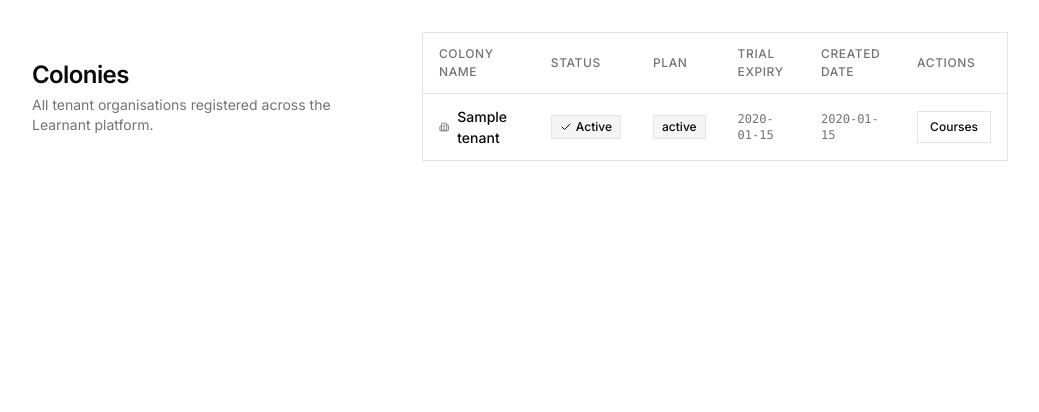
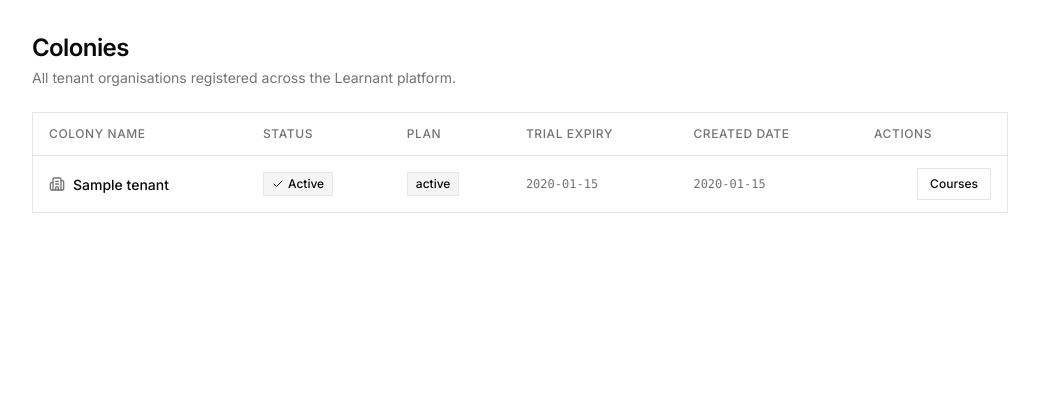
Before and after one commit to scientiac/learnant, a Django app: template core/templates/core/tenant_list.html in a window 1280 px wide. Shown: the part 57-469 px from the top of the page, without its empty margins (120-1159 px from the left). Run offline with Django 5.2, Linux system fonts and the light colour scheme; the template is opened without the code that fills it: most values are stand-ins (such as "Sample title", 1, 10 or a date in 2020); some libraries are stand-ins or nearby versions.

Commit message:
Fix tenant directory table layout

```diff
--- a/core/templates/core/tenant_list.html
+++ b/core/templates/core/tenant_list.html
@@ -14,10 +14,12 @@
     {% if can_create_tenants %}<a class="btn btn-primary" href="{% url 'platform-tenant-create' %}">Create tenant</a>{% endif %}
     {% if can_reactivate_tenants %}<a class="btn btn-outline" href="{% url 'platform-account-create' %}">Provision platform account</a>{% endif %}
   </div>
+</div>
 
 {% if tenants %}
   <div class="card overflow-hidden">
-    <table class="table">
+    <div class="overflow-x-auto">
+    <table class="table min-w-[900px]">
       <thead>
         <tr>
           <th>Colony Name</th>
@@ -60,7 +62,7 @@
               {{ tenant.created_at|date:"Y-m-d" }}
             </td>
             <td class="text-right">
-              <div class="flex justify-end gap-2">
+              <div class="flex flex-wrap justify-end gap-1.5">
                 <a class="btn btn-outline btn-sm" href="{% url 'tenant-course-list' tenant.id %}">Courses</a>
                 {% if can_manage_tenant_content and tenant.id in mutable_tenant_ids %}
                   <a class="btn btn-outline btn-sm" href="{% url 'platform-tenant-users' tenant.id %}">Members</a>
@@ -68,7 +70,7 @@
                   <a class="btn btn-outline btn-sm" href="{% url 'tenant-bulk-student-add' tenant.id %}">Enroll</a>
                 {% endif %}
                 {% if can_reactivate_tenants %}
-                  <a class="btn btn-outline btn-sm" href="{% url 'tenant-subscription-settings' tenant.id %}">Subscription</a>
+                  <a class="btn btn-outline btn-sm" href="{% url 'tenant-subscription-settings' tenant.id %}">Plan</a>
                 {% endif %}
                 {% if tenant.status == 'expired' %}
                   {% if can_reactivate_tenants %}
@@ -87,6 +89,7 @@
         {% endfor %}
       </tbody>
     </table>
+    </div>
   </div>
 {% else %}
   <div class="card p-10 text-center">
```
